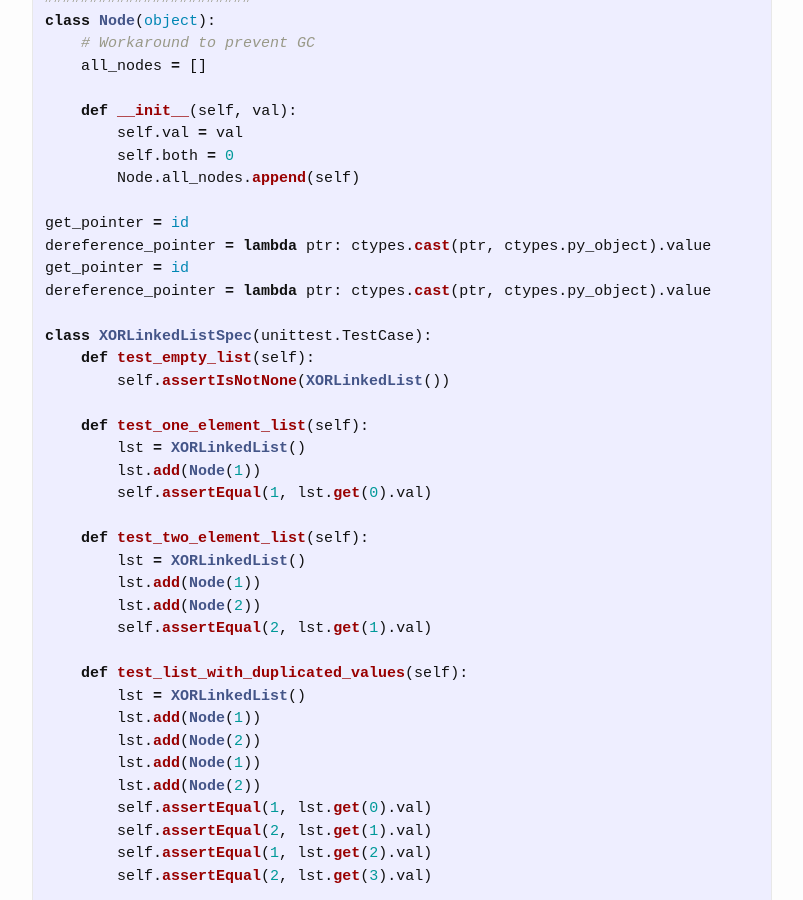
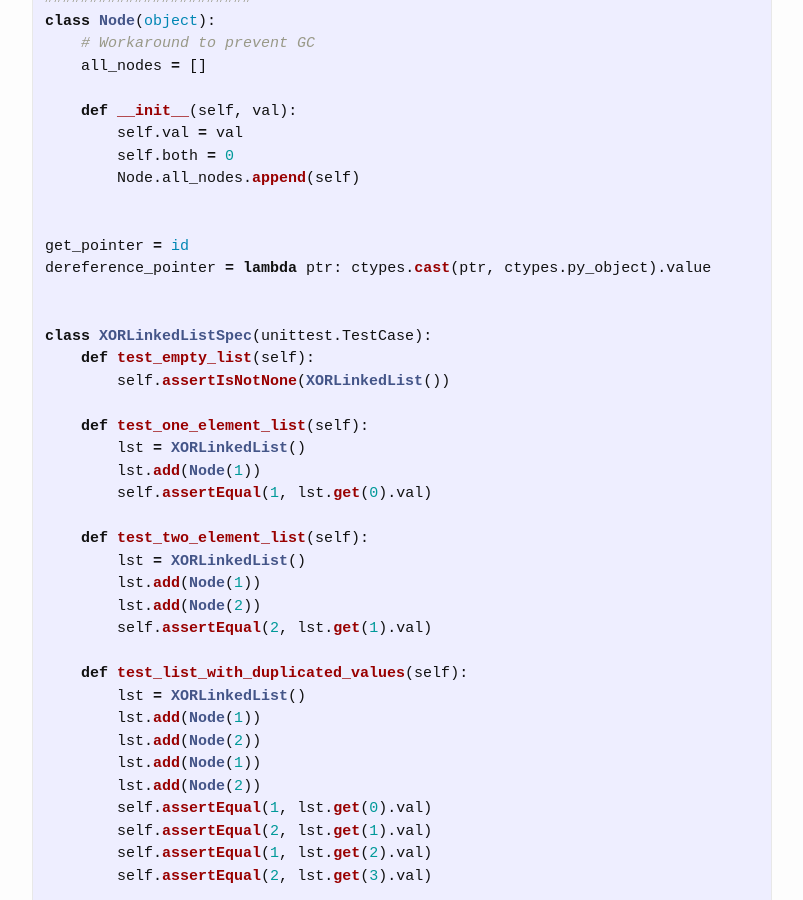
Before and after one commit to trsong/trsong.github.io, a Jekyll site: the page built from _posts/2021-08-01-DailyQuestionsAug.md, in a window 1280 px wide and 900 px high, scrolled down 2135 px. Shown: the whole window, without its empty margins (238-1041 px from the left). Built offline with Jekyll 4.4.1, drawn with Linux system fonts in a browser that asks for light colours.

Commit message:
Remove duplicated code in previous checkin

```diff
--- a/_posts/2021-08-01-DailyQuestionsAug.md
+++ b/_posts/2021-08-01-DailyQuestionsAug.md
@@ -79,10 +79,10 @@ class Node(object):
         self.both = 0
         Node.all_nodes.append(self)
 
+
 get_pointer = id
 dereference_pointer = lambda ptr: ctypes.cast(ptr, ctypes.py_object).value
-get_pointer = id
-dereference_pointer = lambda ptr: ctypes.cast(ptr, ctypes.py_object).value
+
 
 class XORLinkedListSpec(unittest.TestCase):
     def test_empty_list(self):
```
